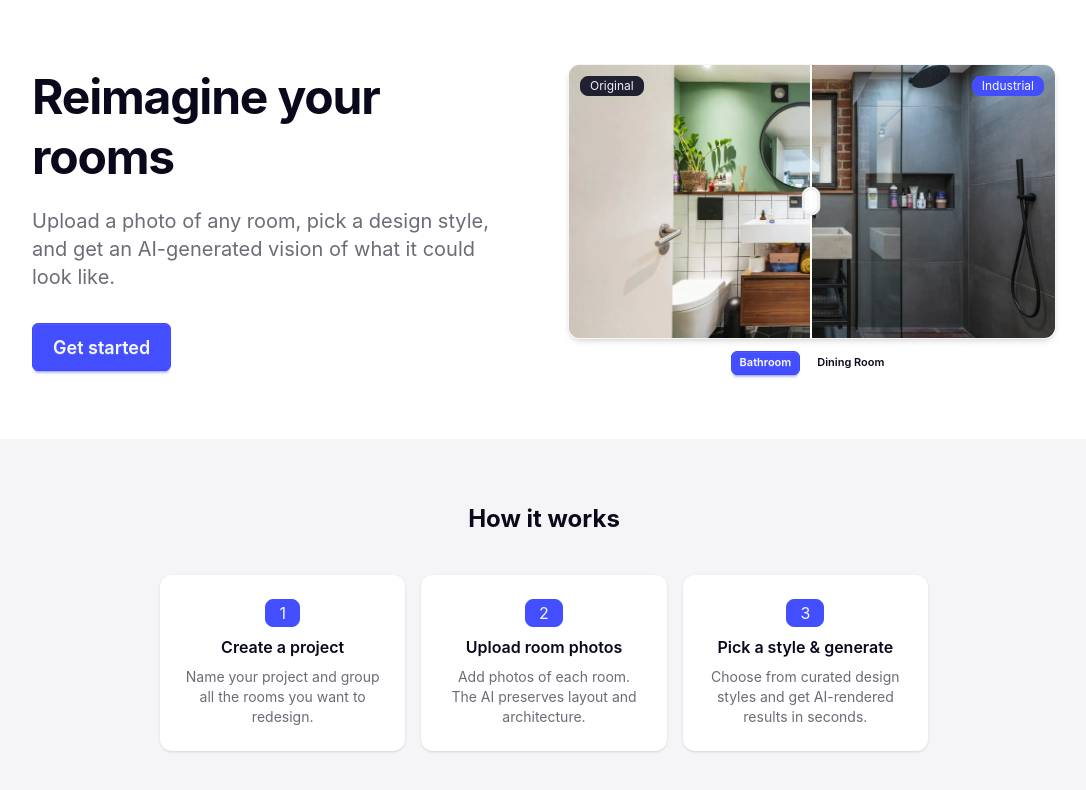
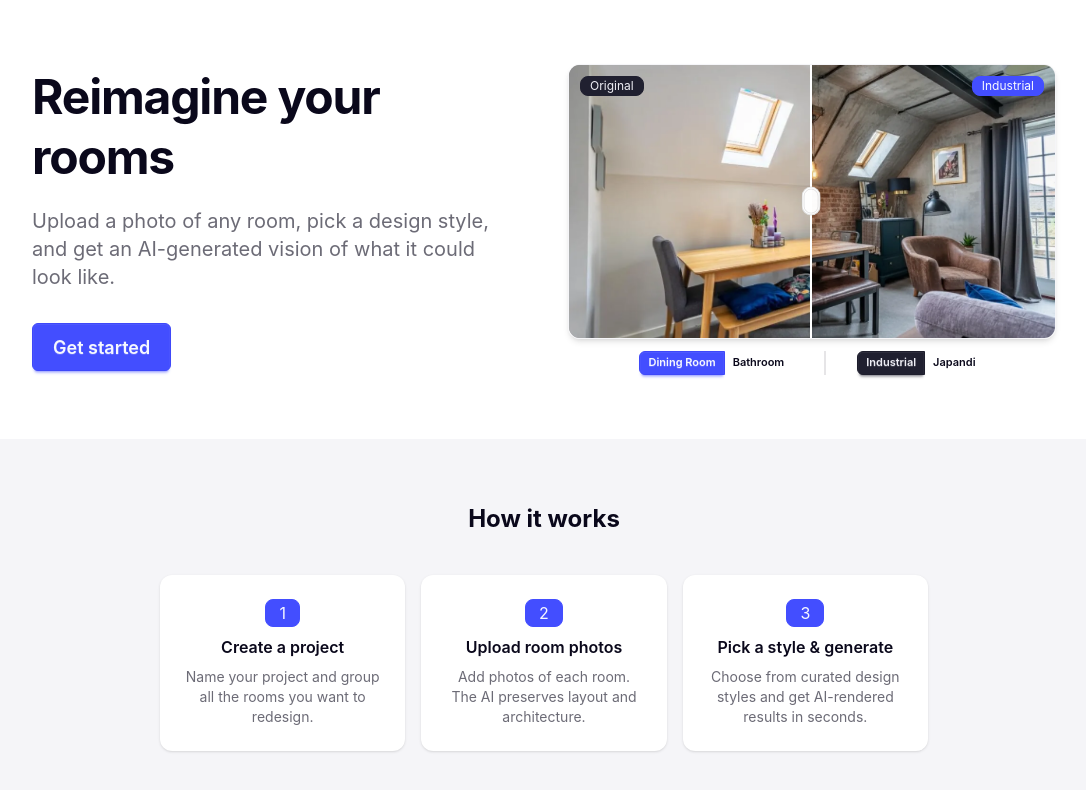
Before and after one commit to GitToby/visions, a React (Vite) app in the folder frontend/: page / in a window 1280 px wide. Shown: the top 790 px of the page, without its empty margins (96-1182 px from the left). Built offline with nearby package versions, Linux system fonts and the light colour scheme; no server answers; what openapi-fetch would draw is missing.

Commit message:
more landing page

```diff
--- a/frontend/src/pages/LandingPage.tsx
+++ b/frontend/src/pages/LandingPage.tsx
@@ -4,18 +4,25 @@ import { BeforeAfterDiff } from "@/components/BeforeAfterDiff";
 import { useAuth } from "@/features/auth/AuthContext";
 import { LoginModal } from "@/features/auth/LoginModal";
 
-const EXAMPLES = [
+const ROOMS = [
+  {
+    room: "Dining Room",
+    before: "/img/example-dining-room.webp",
+    styles: [
+      {
+        style: "Industrial",
+        after: "/img/example-dining-room-industrial.webp",
+      },
+      { style: "Japandi", after: "/img/example-dining-room-japandi.webp" },
+    ],
+  },
   {
     room: "Bathroom",
-    style: "Industrial",
     before: "/img/example-bathroom.webp",
-    after: "/img/example-bathroom-industrial.webp",
-  },
-  {
-    room: "Dining Room",
-    style: "Japandi",
-    before: "/img/example-dining-room.webp",
-    after: "/img/example-dining-room-japandi.webp",
+    styles: [
+      { style: "Industrial", after: "/img/example-bathroom-industrial.webp" },
+      { style: "Japandi", after: "/img/example-bathroom-japandi.webp" },
+    ],
   },
 ];
 
@@ -23,7 +30,8 @@ export function LandingPage() {
   const { session } = useAuth();
   const navigate = useNavigate();
   const [loginOpen, setLoginOpen] = useState(false);
-  const [activeExample, setActiveExample] = useState(0);
+  const [activeRoom, setActiveRoom] = useState(0);
+  const [activeStyle, setActiveStyle] = useState(0);
 
   useEffect(() => {
     if (session) {
@@ -31,7 +39,8 @@ export function LandingPage() {
     }
   }, [session, navigate]);
 
-  const ex = EXAMPLES[activeExample];
+  const room = ROOMS[activeRoom];
+  const ex = { ...room, ...room.styles[activeStyle] };
 
   return (
     <div className="min-h-screen flex flex-col">
@@ -64,18 +73,36 @@ export function LandingPage() {
               beforeLabel={ex.room}
               afterLabel={ex.style}
             />
-            {/* Example switcher */}
-            <div className="flex justify-center gap-2">
-              {EXAMPLES.map((e, i) => (
-                <button
-                  key={e.room}
-                  type="button"
-                  onClick={() => setActiveExample(i)}
-                  className={`btn btn-xs ${i === activeExample ? "btn-primary" : "btn-ghost"}`}
-                >
-                  {e.room}
-                </button>
-              ))}
+            {/* Room + style switcher */}
+            <div className="flex justify-center items-center gap-2">
+              <div className="join">
+                {ROOMS.map((r, i) => (
+                  <button
+                    key={r.room}
+                    type="button"
+                    onClick={() => {
+                      setActiveRoom(i);
+                      setActiveStyle(0);
+                    }}
+                    className={`btn btn-xs join-item ${i === activeRoom ? "btn-primary" : "btn-ghost"}`}
+                  >
+                    {r.room}
+                  </button>
+                ))}
+              </div>
+              <div className="divider divider-horizontal "></div>
+              <div className="join">
+                {room.styles.map((s, i) => (
+                  <button
+                    key={s.style}
+                    type="button"
+                    onClick={() => setActiveStyle(i)}
+                    className={`btn btn-xs join-item ${i === activeStyle ? "btn-neutral" : "btn-ghost"}`}
+                  >
+                    {s.style}
+                  </button>
+                ))}
+              </div>
             </div>
           </div>
         </div>
```
